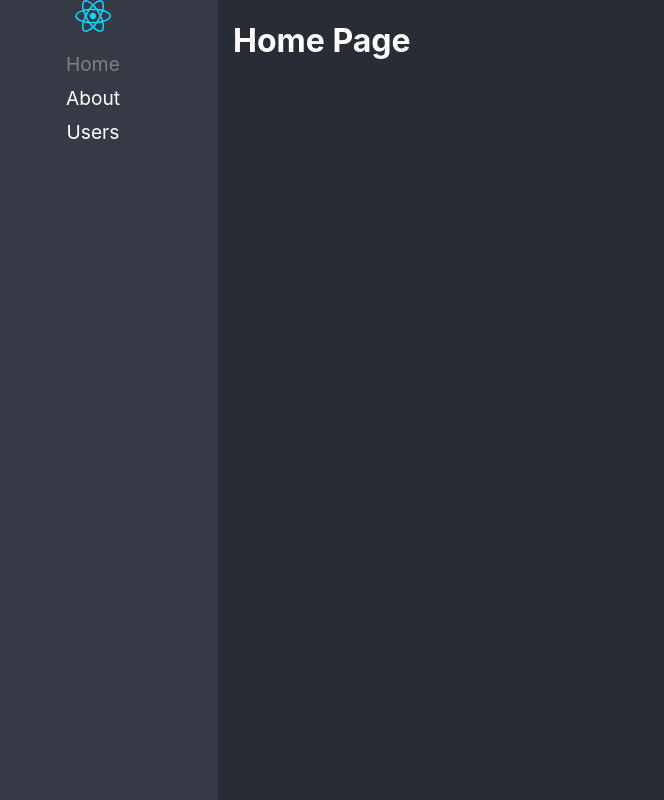
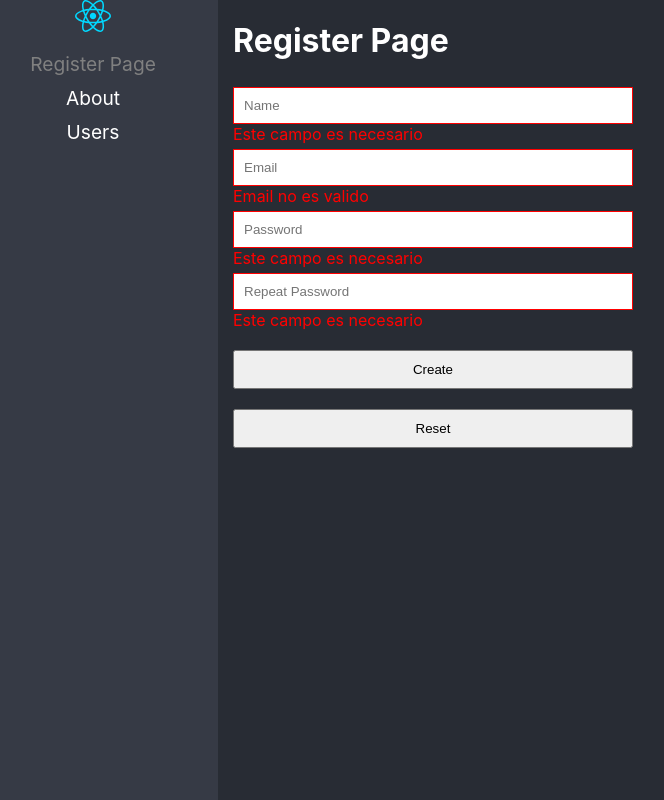
Before and after one commit to Zeev93/base-project, a React (Vite) app: page /register in a window 1280 px wide. Before the commit this address led to /home. Shown: the whole page, without its empty margins (32-696 px from the left). Built offline with nearby package versions, Linux system fonts and the light colour scheme.

Commit message:
Hook y Form Normal

```diff
--- /dev/null
+++ b/src/03-forms/hooks/useForm.ts
@@ -0,0 +1,23 @@
+import { useState, ChangeEvent } from 'react';
+export const useForm = <T>(initSate: T) => {
+
+    const [formData, setFormData] = useState(initSate)
+
+    const onChange = (e:ChangeEvent<HTMLInputElement>) => {
+        setFormData({
+            ...formData,
+            [e.target.name]:e.target.value
+        })
+    }
+
+    const resetForm = () => {
+        setFormData( {...initSate} )
+    }
+
+    const isValidEmail = ( email: string ) => {
+        const re = /^(([^<>()[\]\\.,;:\s@"]+(\.[^<>()[\]\\.,;:\s@"]+)*)|(".+"))@((\[[0-9]{1,3}\.[0-9]{1,3}\.[0-9]{1,3}\.[0-9]{1,3}\])|(([a-zA-Z\-0-9]+\.)+[a-zA-Z]{2,}))$/;
+        return re.test(email);
+    }
+
+    return { ...formData, formData, onChange, resetForm, isValidEmail }
+}
--- /dev/null
+++ b/src/03-forms/pages/RegisterPage.tsx
@@ -0,0 +1,74 @@
+import { ChangeEvent, FormEvent, useState } from 'react';
+import { useForm } from '../hooks/useForm';
+import '../styles/styles.css'
+
+const RegisterPage = () => {
+
+   const { formData, onChange, name, password1, password2, email, resetForm, isValidEmail } = useForm({
+        name: '',
+        email: '',
+        password1: '',
+        password2: ''
+    })
+
+
+
+    const onSubmit = (e:FormEvent<HTMLFormElement>) => {
+        e.preventDefault()
+
+        console.log(formData);
+
+    }
+
+    return (
+        <div>
+            <h1> Register Page </h1>
+
+            <form noValidate onSubmit={onSubmit}>
+                <input
+                    type="text"
+                    placeholder="Name"
+                    onChange={onChange}
+                    value={name}
+                    name="name"
+                    className={`${name.trim().length <= 0 && 'has-error' }`}
+                />
+                { name.trim().length <= 0 && <span>Este campo es necesario</span> }
+                <input
+                    type="email"
+                    placeholder="Email"
+                    onChange={onChange}
+                    value={email}
+                    name="email"
+                    className={`${!isValidEmail(email) && 'has-error' }`}
+                />
+                { !isValidEmail(email) && <span>Email no es valido</span> }
+                <input
+                    type="password"
+                    placeholder="Password"
+                    onChange={onChange}
+                    value={password1}
+                    name="password1"
+                    className={`${password1.trim().length <= 0 && 'has-error' }`}
+                />
+                { password1.trim().length <= 0 && <span>Este campo es necesario</span> }
+                { password1.trim().length < 6 && password1.trim().length > 0 && <span>La contraseña debe ser mayor a 6 caracteres</span> }
+                <input
+                    type="password"
+                    placeholder="Repeat Password"
+                    onChange={onChange}
+                    value={password2}
+                    name="password2"
+                    className={`${password2.trim().length <= 0 && 'has-error' }`}
+                />
+                { password2.trim().length <= 0 && <span>Este campo es necesario</span> }
+                { password1.trim().length > 0 &&  password2.trim() !== password1.trim() && <span>Ambas contraseñas deben ser iguales</span> }
+
+                <button type="submit"> Create </button>
+                <button type="button" onClick={resetForm}> Reset </button>
+            </form>
+        </div>
+     );
+}
+
+export default RegisterPage;
--- a/src/routes/Navigation.tsx
+++ b/src/routes/Navigation.tsx
@@ -1,6 +1,7 @@
 import { BrowserRouter, Routes, Route, NavLink, Navigate } from "react-router-dom"
 
 import logo from '../assets/react.svg'
+import RegisterPage from '../03-forms/pages/RegisterPage';
 
 export const Navigation = () => {
   return (
@@ -11,7 +12,7 @@
                 <img src={logo} alt="react logo" />
                 <ul>
                     <li>
-                        <NavLink to="/home" className={ ({ isActive }) => isActive? 'nav-active' : '' } >Home</NavLink>
+                        <NavLink to="/register" className={ ({ isActive }) => isActive? 'nav-active' : '' } >Register Page</NavLink>
                     </li>
                     <li>
                         <NavLink to="/about" className={ ({ isActive }) => isActive? 'nav-active' : '' } >About</NavLink>
@@ -25,6 +26,7 @@
                 <Route path="about"  element={<h1>About Page </h1>} />
                 <Route path="users" element={<h1>Users Page</h1>} />
                 <Route path="home" element={<h1>Home Page</h1>} />
+                <Route path="register" element={<RegisterPage/>} />
                 <Route path="/*" element={<Navigate to="/home" replace/>} />
             </Routes>
         </div>
```
